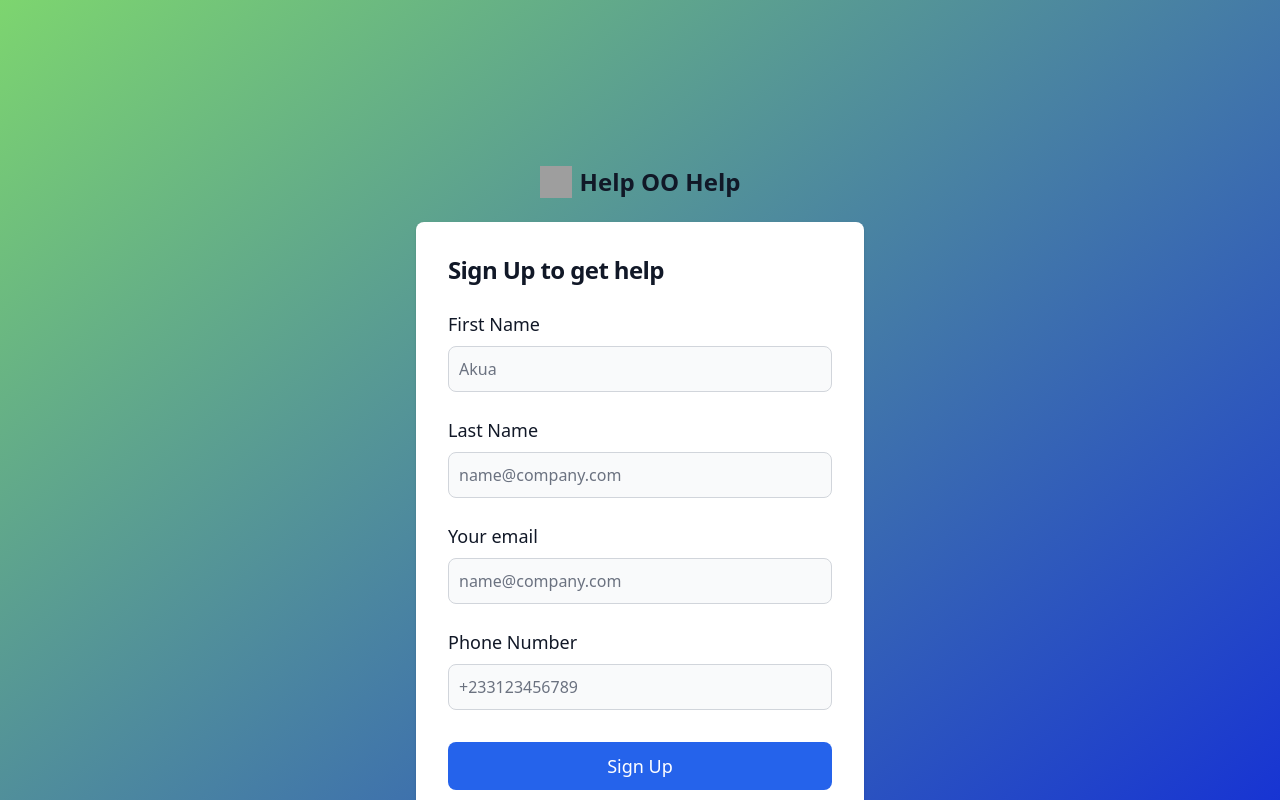
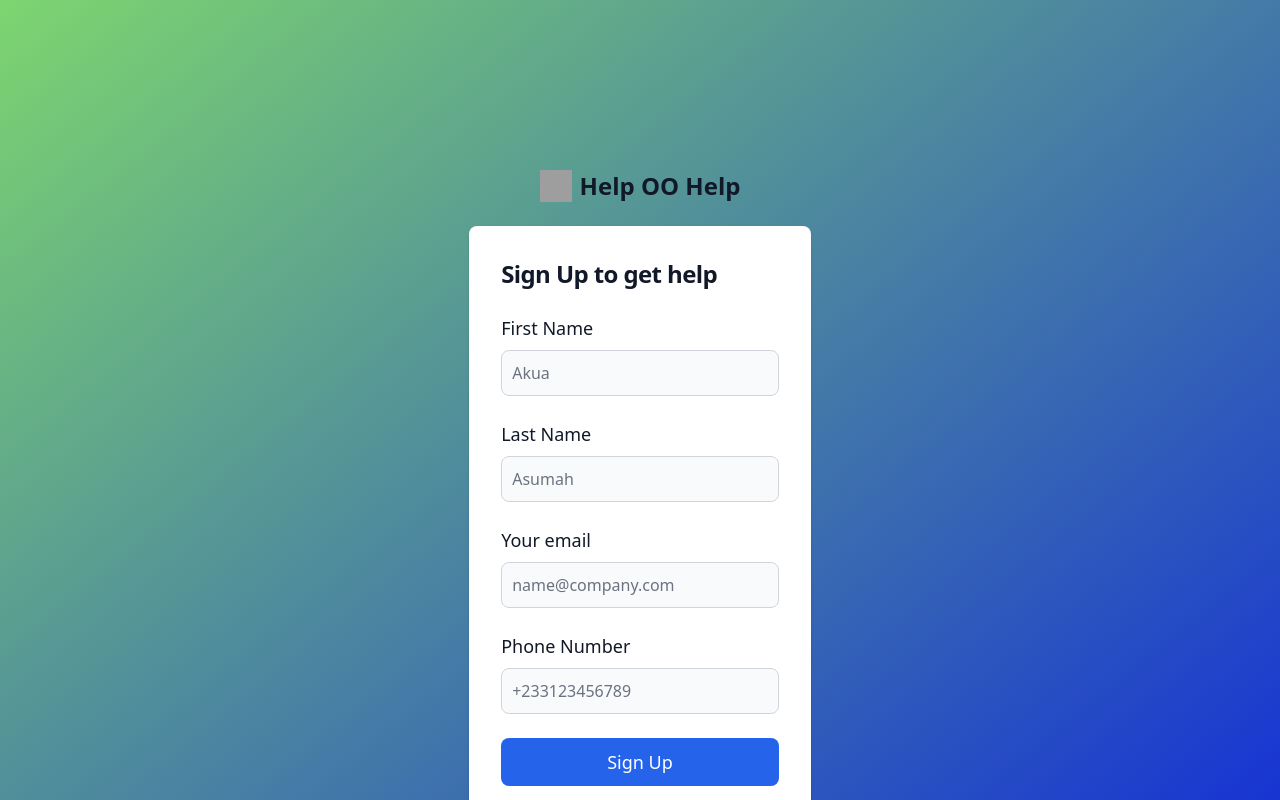
Before and after one commit to osahene/ausecour, a React (Create React App) app: page /register in a window 1280 px wide. Shown: the top 800 px of the page. Built offline with nearby package versions, Linux system fonts and the light colour scheme; grey boxes are pictures that could not be loaded.

Commit message:
added the otp

```diff
--- a/package.json
+++ b/package.json
@@ -3,15 +3,14 @@
   "version": "0.1.0",
   "private": true,
   "dependencies": {
+    "@apollo/client": "^3.11.8",
     "@fortawesome/fontawesome-svg-core": "^6.6.0",
     "@fortawesome/free-solid-svg-icons": "^6.6.0",
     "@fortawesome/react-fontawesome": "^0.2.2",
-    "@heroicons/react": "^2.1.5",
     "@tailwindcss/forms": "^0.5.9",
     "@testing-library/jest-dom": "^5.17.0",
     "@testing-library/react": "^13.4.0",
     "@testing-library/user-event": "^13.5.0",
-    "apollo-boost": "^0.4.9",
     "axios": "^1.7.7",
     "dayjs": "^1.11.13",
     "graphql": "^15.9.0",
--- a/src/components/acceptance/invitation.jsx
+++ b/src/components/acceptance/invitation.jsx
@@ -30,7 +30,7 @@ export default function Accept() {
                     flip="horizontal"
                     className="w-10 h-5"
                   />
-                  <span className="font-bold text-lg">Accept</span>
+                  <span className="font-bold text-lg">Ok</span>
                 </button>
               </Link>
               <button
--- a/src/components/auth/otp.jsx
+++ b/src/components/auth/otp.jsx
@@ -1,8 +1,151 @@
-import { Link } from "react-router-dom";
+import { useMutation, gql } from "@apollo/client";
+import { useState, useEffect, useRef } from "react";
+import { Navigate } from "react-router-dom";
+
+const VALIDATE_OTP = gql`
+  mutation validateOTP($emailOrPhone: String!, $otp: String!) {
+    validateOTP(emailOrPhone: $emailOrPhone, otp: $otp) {
+      success
+      accessToken
+      refreshToken
+    }
+  }
+`;
 
 export default function OTPpage() {
+  const [validateOTP] = useMutation(VALIDATE_OTP);
+  const [otp, setOtp] = useState("");
+  const [isOtpValid, setIsOtpValid] = useState(false);
+  const [otpError, setOtpError] = useState("");
+  const [otpSuccess, setOtpSuccess] = useState("");
+  const [showNotification, setShowNotification] = useState(false);
+
+  const handleResendSuccess = (message) => {
+    if (message.includes("Error")) {
+      setOtpError(message);
+    } else {
+      setOtpSuccess(message);
+    }
+    setShowNotification(true);
+    setTimeout(() => setShowNotification(false), 5000);
+  };
+
+  const handleSubmit = async (event) => {
+    event.preventDefault();
+    const phoneNumber = localStorage.getItem("userPhoneNumber");
+    try {
+      const res = await validateOTP({
+        variables: { emailOrPhone: phoneNumber, otp },
+      });
+      if (res.data.validateOTP.success) {
+        setIsOtpValid(true);
+        setOtpSuccess("OTP validated successfully!");
+        setShowNotification(true);
+        setTimeout(() => setShowNotification(false), 5000);
+      } else {
+        setOtpError("Invalid OTP, please try again.");
+        setShowNotification(true);
+        setTimeout(() => setShowNotification(false), 5000);
+      }
+    } catch (error) {
+      setOtpError("OTP validation failed. Please try again.");
+      setShowNotification(true);
+      setTimeout(() => setShowNotification(false), 5000);
+    }
+  };
+
+  const OtpResend = () => {
+    const [countdown, setCountdown] = useState(60);
+    const [canResend, setCanResend] = useState(false);
+    const timerRef = useRef(null);
+
+    useEffect(() => {
+      // Start countdown only if timerRef is null
+      if (timerRef.current === null) {
+        timerRef.current = setInterval(() => {
+          setCountdown((prevCountdown) => {
+            if (prevCountdown > 1) {
+              return prevCountdown - 1;
+            } else {
+              clearInterval(timerRef.current); // Stop the timer
+              setCanResend(true); // Allow OTP to be resent
+              return 0;
+            }
+          });
+        }, 1000);
+      }
+
+      // Cleanup the timer on component unmount or when countdown ends
+      return () => {
+        if (timerRef.current) {
+          clearInterval(timerRef.current);
+        }
+      };
+    }, []);
+
+    const handleResendOtp = async ({ onResendSuccess }) => {
+      if (canResend) {
+        setCountdown(60); // Reset the countdown
+        setCanResend(false);
+        timerRef.current = null; // Reset the timer reference
+
+        console.log("Resending OTP...");
+
+        try {
+          const phoneNumber = localStorage.getItem("userPhoneNumber");
+          // Simulating a request to resend OTP
+          const res = await validateOTP({
+            variables: { emailOrPhone: phoneNumber, otp: "" }, // Adjust as needed
+          });
+
+          if (res.data.validateOTP.success) {
+            onResendSuccess("OTP resent successfully!"); // Pass success message to parent
+          } else {
+            onResendSuccess("Error resending OTP"); // Pass error message to parent
+          }
+        } catch (error) {
+          console.error("Error resending OTP", error);
+          onResendSuccess("Error resending OTP");
+        }
+      }
+    };
+
+    return (
+      <p className="text-lg font-light text-gray-500 dark:text-gray-400">
+        {showNotification && (
+          <div
+            className={`alert ${otpError ? "alert-danger" : "alert-success"}`}
+          >
+            {otpError ? otpError : otpSuccess}
+          </div>
+        )}
+
+        {canResend ? (
+          <a
+            href="#resend"
+            onClick={handleResendOtp}
+            className="font-medium p-2 text-blue-600 hover:underline dark:text-blue-500"
+          >
+            Resend code
+          </a>
+        ) : (
+          <>
+            Resend code in{" "}
+            <span className="font-medium p-2 text-blue-600 dark:text-blue-500">
+              {countdown}
+            </span>
+            <span> second(s)</span>
+          </>
+        )}
+      </p>
+    );
+  };
+
   return (
     <>
+      {/* Redirect if OTP is valid */}
+      {isOtpValid && <Navigate to="/" />}
+
       <div className="App-header">
         <div className="">
           <div className="flex flex-col items-center justify-center px-6 py-8 mx-auto md:h-screen lg:py-0">
@@ -22,10 +165,23 @@ export default function OTPpage() {
                 <h1 className="text-xl font-bold leading-tight tracking-tight text-gray-900 md:text-2xl dark:text-white">
                   Enter your One Time Password
                 </h1>
-                <form className="space-y-4 md:space-y-6" action="#">
+
+                {showNotification && (
+                  <div
+                    className={`alert ${
+                      otpError ? "alert-danger" : "alert-success"
+                    }`}
+                  >
+                    {otpError ? otpError : otpSuccess}
+                  </div>
+                )}
+                <form
+                  className="space-y-4 md:space-y-6"
+                  onSubmit={handleSubmit}
+                >
                   <div>
                     <label
-                      htmlFor="password"
+                      htmlFor="otp"
                       className="block mb-2 text-lg font-medium text-gray-900 dark:text-white"
                     >
                       OTP
@@ -36,28 +192,21 @@ export default function OTPpage() {
                       id="otp"
                       placeholder="_ _ _ _ _ _"
                       className="bg-gray-50 border border-gray-300 text-gray-900 rounded-lg focus:ring-blue-600 focus:border-blue-600 block w-full p-2.5 dark:bg-gray-700 dark:border-gray-600 dark:placeholder-gray-400 dark:text-white dark:focus:ring-blue-500 dark:focus:border-blue-500"
-                      required=""
+                      required
+                      value={otp}
+                      onChange={(e) => setOtp(e.target.value)}
                     />
                   </div>
 
-                  <Link to="/">
                   <button
                     type="submit"
                     className="w-full mt-8 text-white bg-blue-600 hover:bg-blue-700 focus:ring-4 focus:outline-none focus:ring-blue-300 font-medium rounded-lg text-lg px-5 py-2.5 text-center dark:bg-blue-600 dark:hover:bg-blue-700 dark:focus:ring-blue-800"
                   >
                     Submit
                   </button>
-                  </Link>
-                  <p className="text-lg font-light text-gray-500 dark:text-gray-400">
-                    Resend code in{" "}
-                    <a
-                      href="#fd"
-                      className="font-medium p-2 text-blue-600 hover:underline dark:text-blue-500"
-                    >
-                      30
-                    </a>
-                    <span className="">second(s)</span>
-                  </p>
+
+                  {/* OTP Resend Section */}
+                  <OtpResend onResendSuccess={handleResendSuccess} />
                 </form>
               </div>
             </div>
--- a/src/components/auth/register.jsx
+++ b/src/components/auth/register.jsx
@@ -1,10 +1,55 @@
-import { Link } from "react-router-dom";
+import { useMutation, gql } from "@apollo/client";
+import { Link, useNavigate } from "react-router-dom";
+const REGISTER = gql`
+  mutation Register(
+    $firstName: String!
+    $lastName: String!
+    $emailAddress: String!
+    $phoneNumber: String!
+  ) {
+    Register(
+      firstName: $firstName
+      lastName: $lastName
+      emailAddress: $emailAddress
+      phoneNumber: $phoneNumber
+    ) {
+      user {
+        firstName
+        lastName
+        emailAddress
+        phoneNumber
+      }
+    }
+  }
+`;
 
 export default function Register() {
+  const [Register] = useMutation(REGISTER);
+  const navigate = useNavigate();
+  const handleSubmit = async (event) => {
+    event.preventDefault();
+    const formData = new FormData(event.target);
+    const firstName = formData.get("first_name");
+    const lastName = formData.get("last_name");
+    const emailAddress = formData.get("email_address");
+    const phoneNumber = formData.get("phone_number");
+
+    try {
+      const res = await Register({
+        variables: { firstName, lastName, emailAddress, phoneNumber },
+      });
+      if (res.data) {
+        localStorage.setItem("userPhoneNumber", phoneNumber);
+        navigate("/otp");
+      }
+    } catch (error) {
+      console.error("Error during registration", error);
+    }
+  };
   return (
     <>
       <div className="App-header-1">
-        <div className="w-[600px]">
+        <div className="w-auto">
           <div className="flex flex-col items-center justify-center px-6 py-8 mx-auto md:h-screen lg:py-0">
             <a
               href="#as"
@@ -22,7 +67,10 @@ export default function Register() {
                 <h1 className="text-xl font-bold leading-tight tracking-tight text-gray-900 md:text-2xl dark:text-white">
                   Sign Up to get help
                 </h1>
-                <form className="space-y-4 md:space-y-6" action="#">
+                <form
+                  className="space-y-4 md:space-y-6"
+                  onSubmit={handleSubmit}
+                >
                   <div>
                     <label
                       htmlFor="first_name"
@@ -31,7 +79,7 @@ export default function Register() {
                       First Name
                     </label>
                     <input
-                      type="email"
+                      type="text"
                       name="first_name"
                       id="first_name"
                       className="bg-gray-50 border border-gray-300 text-gray-900 rounded-lg focus:ring-blue-600 focus:border-blue-600 block w-full p-2.5 dark:bg-gray-700 dark:border-gray-600 dark:placeholder-gray-400 dark:text-white dark:focus:ring-blue-500 dark:focus:border-blue-500"
@@ -41,15 +89,31 @@ export default function Register() {
                   </div>
                   <div>
                     <label
-                      htmlFor="email"
+                      htmlFor="last_name"
                       className="block mb-2 text-lg font-medium text-gray-900 dark:text-white"
                     >
                       Last Name
                     </label>
                     <input
+                      type="text"
+                      name="last_name"
+                      id="last_name"
+                      className="bg-gray-50 border border-gray-300 text-gray-900 rounded-lg focus:ring-blue-600 focus:border-blue-600 block w-full p-2.5 dark:bg-gray-700 dark:border-gray-600 dark:placeholder-gray-400 dark:text-white dark:focus:ring-blue-500 dark:focus:border-blue-500"
+                      placeholder="Asumah"
+                      required=""
+                    />
+                  </div>
+                  <div>
+                    <label
+                      htmlFor="email_address"
+                      className="block mb-2 text-lg font-medium text-gray-900 dark:text-white"
+                    >
+                      Your email
+                    </label>
+                    <input
                       type="email"
-                      name="email"
-                      id="email"
+                      name="email_address"
+                      id="email_address"
                       className="bg-gray-50 border border-gray-300 text-gray-900 rounded-lg focus:ring-blue-600 focus:border-blue-600 block w-full p-2.5 dark:bg-gray-700 dark:border-gray-600 dark:placeholder-gray-400 dark:text-white dark:focus:ring-blue-500 dark:focus:border-blue-500"
                       placeholder="name@company.com"
                       required=""
@@ -57,44 +121,27 @@ export default function Register() {
                   </div>
                   <div>
                     <label
-                      htmlFor="email"
-                      className="block mb-2 text-lg font-medium text-gray-900 dark:text-white"
-                    >
-                      Your email
-                    </label>
-                    <input
-                      type="email"
-                      name="email"
-                      id="email"
-                      className="bg-gray-50 border border-gray-300 text-gray-900 rounded-lg focus:ring-blue-600 focus:border-blue-600 block w-full p-2.5 dark:bg-gray-700 dark:border-gray-600 dark:placeholder-gray-400 dark:text-white dark:focus:ring-blue-500 dark:focus:border-blue-500"
-                      placeholder="name@company.com"
-                      required=""
-                    />
-                  </div>
-                  <div>
-                    <label
-                      htmlFor="password"
+                      htmlFor="phone_number"
                       className="block mb-2 text-lg font-medium text-gray-900 dark:text-white"
                     >
                       Phone Number
                     </label>
                     <input
                       type="text"
-                      name="phone"
+                      name="phone_number"
                       id="phone_number"
                       placeholder="+233123456789"
                       className="bg-gray-50 border border-gray-300 text-gray-900 rounded-lg focus:ring-blue-600 focus:border-blue-600 block w-full p-2.5 dark:bg-gray-700 dark:border-gray-600 dark:placeholder-gray-400 dark:text-white dark:focus:ring-blue-500 dark:focus:border-blue-500"
                       required=""
                     />
                   </div>
-                  <Link to="/otp">
                   <button
                     type="submit"
                     className="w-full mt-8 text-white bg-blue-600 hover:bg-blue-700 focus:ring-4 focus:outline-none focus:ring-blue-300 font-medium rounded-lg text-lg px-5 py-2.5 text-center dark:bg-blue-600 dark:hover:bg-blue-700 dark:focus:ring-blue-800"
                   >
                     Sign Up
                   </button>
-                  </Link>
+
                   <p className="text-lg font-light text-gray-500 dark:text-gray-400">
                     Already have an account?{" "}
                     <Link
```
Also changed, not shown: src/App.css (+23 -0 lines), src/index.js (+9 -1 lines), 2 other files (tests, documents, lock files or other folders). Lines whose indentation alone changed are shown as unchanged.
